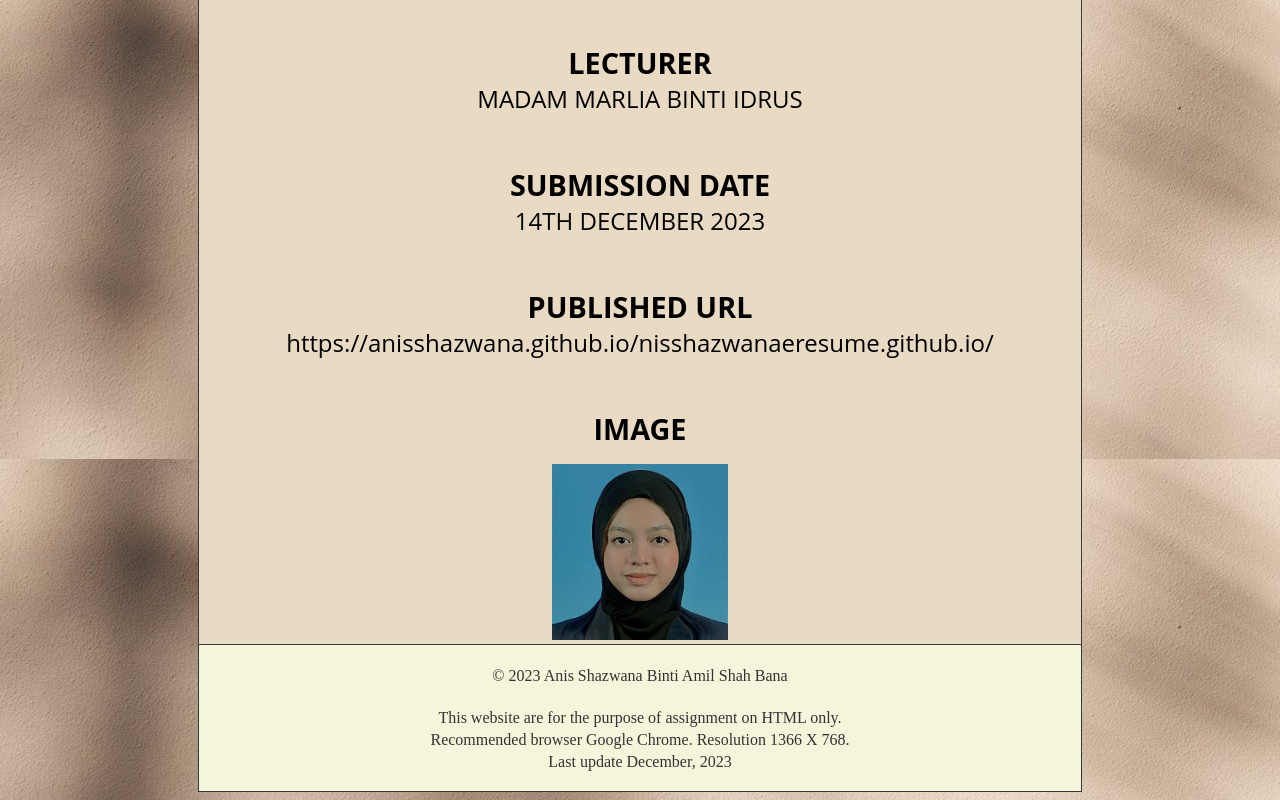
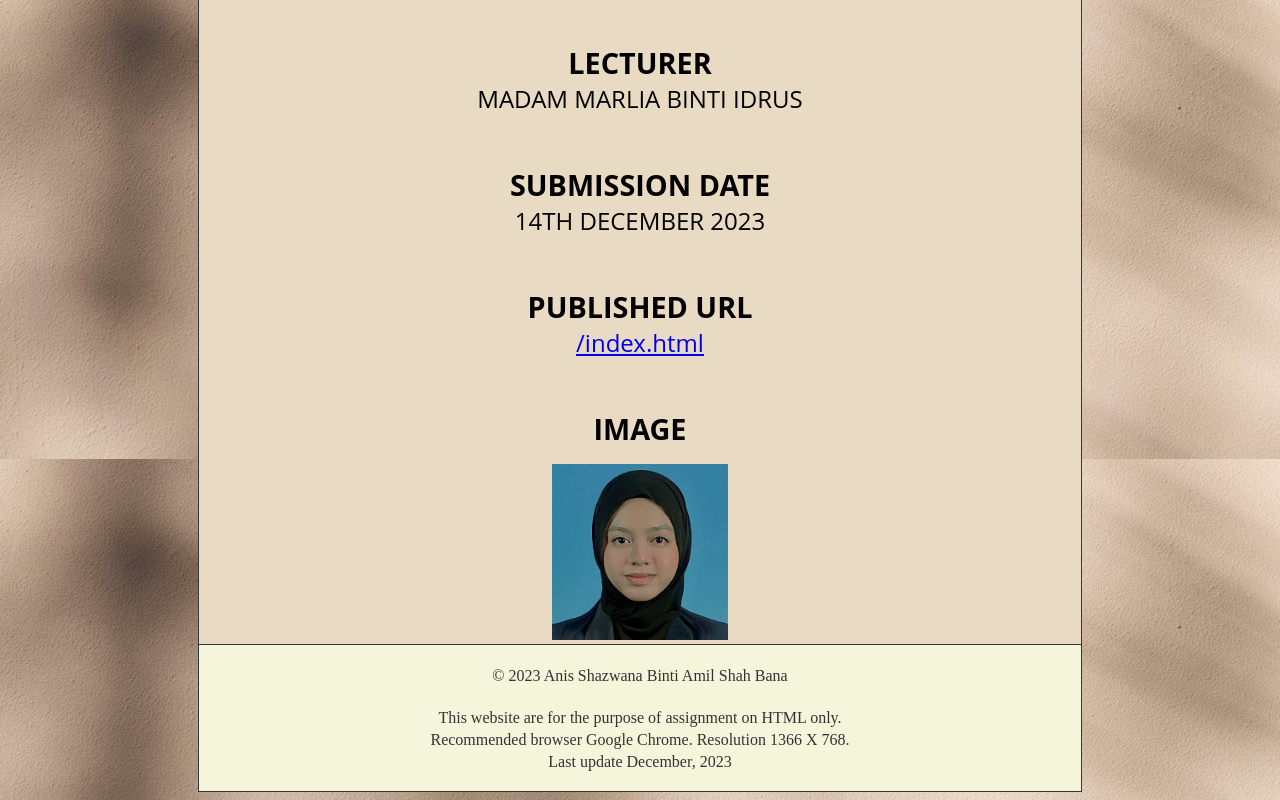
Before and after one commit to anisshazwana/nisshazwanaeresume.github.io, a plain HTML site: page index.html in a window 1280 px wide. Shown: the part 1617-2417 px from the top of the page. Drawn offline with Linux system fonts and the light colour scheme; files whose address does not match are found by name.

Commit message:
Add files via upload

```diff
--- a/index.html
+++ b/index.html
@@ -156,7 +156,7 @@
         <br>
 
         <center><p><font face="Open Sans" size="5px" color="black"><b><big>PUBLISHED URL</big></b><br>
-            https://anisshazwana.github.io/nisshazwanaeresume.github.io/</font></p></center>
+            <a href="//anisshazwana.github.io/nisshazwanaeresume.github.io/" target="_blank">/index.html</a></font></p></center>
 
         <br>
 
```
